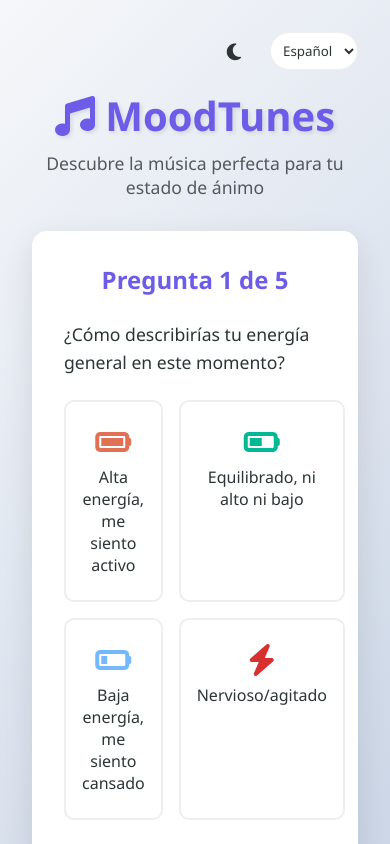
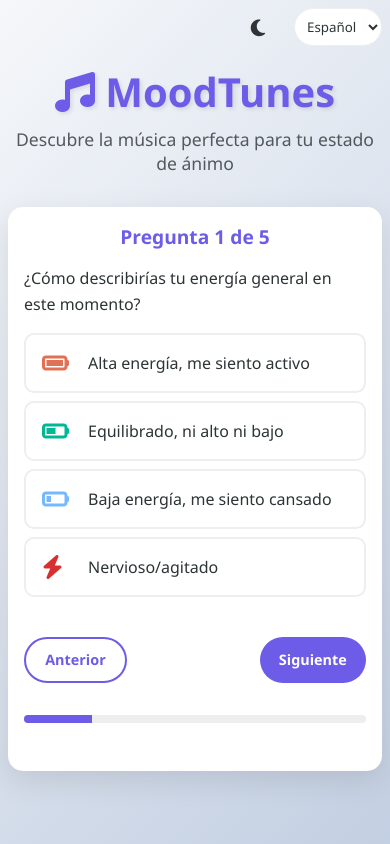
Before and after one commit to CarlossOlmoss/SOMOLSOLARC.github.io, a plain HTML site: page index.html in a window 390 px wide. Both pictures are taken after a click on the button "Comenzar Encuesta". Shown: the top 844 px of the page. Drawn offline with Linux system fonts and the light colour scheme.

Commit message:
Update index.html
Se modifico el diseñp responsivo de la preguna 2 y 5.

```diff
--- a/index.html
+++ b/index.html
@@ -49,7 +49,9 @@
         .container {
             max-width: 800px;
             margin: 0 auto;
-            padding: 2rem;
+            padding: 1rem;
+            width: 100%;
+            box-sizing: border-box;
         }
 
         /* Controles del header */
@@ -111,9 +113,9 @@
         .survey-container {
             background-color: var(--card-bg);
             border-radius: 15px;
-            padding: 2rem;
+            padding: 1rem;
             box-shadow: var(--card-shadow);
-            margin-bottom: 2rem;
+            margin-bottom: 1rem;
         }
 
         .survey-step {
@@ -362,6 +364,71 @@
         body.dark-mode .subtitle {
             color: var(--text-color);
             opacity: 0.9;
+        }
+
+        /* Estilos responsivos para móviles */
+        @media (max-width: 480px) {
+            .container {
+                padding: 0.5rem;
+            }
+
+            .survey-container {
+                padding: 1rem;
+            }
+
+            .options-grid {
+                grid-template-columns: 1fr !important;
+                gap: 0.5rem;
+            }
+
+            .emotion-option {
+                padding: 1rem;
+                flex-direction: row;
+                align-items: center;
+                justify-content: flex-start;
+                text-align: left;
+            }
+
+            .emotion-icon {
+                margin-right: 1rem;
+                margin-bottom: 0;
+                font-size: 1.5rem;
+                min-width: 30px;
+            }
+
+            #survey-q2,
+            #survey-q5 {
+                padding: 0.5rem;
+            }
+
+            .question-text {
+                font-size: 1rem;
+                margin-bottom: 1rem;
+            }
+
+            h2 {
+                font-size: 1.2rem;
+                margin-bottom: 1rem;
+            }
+
+            .navigation {
+                margin-top: 1.5rem;
+            }
+
+            .btn {
+                padding: 0.7rem 1.2rem;
+                font-size: 0.9rem;
+                margin-top: 1rem;
+            }
+
+            .playlist-container {
+                padding: 1rem;
+            }
+
+            .playlist-cover {
+                width: 120px;
+                height: 120px;
+            }
         }
     </style>
 </head>
```
